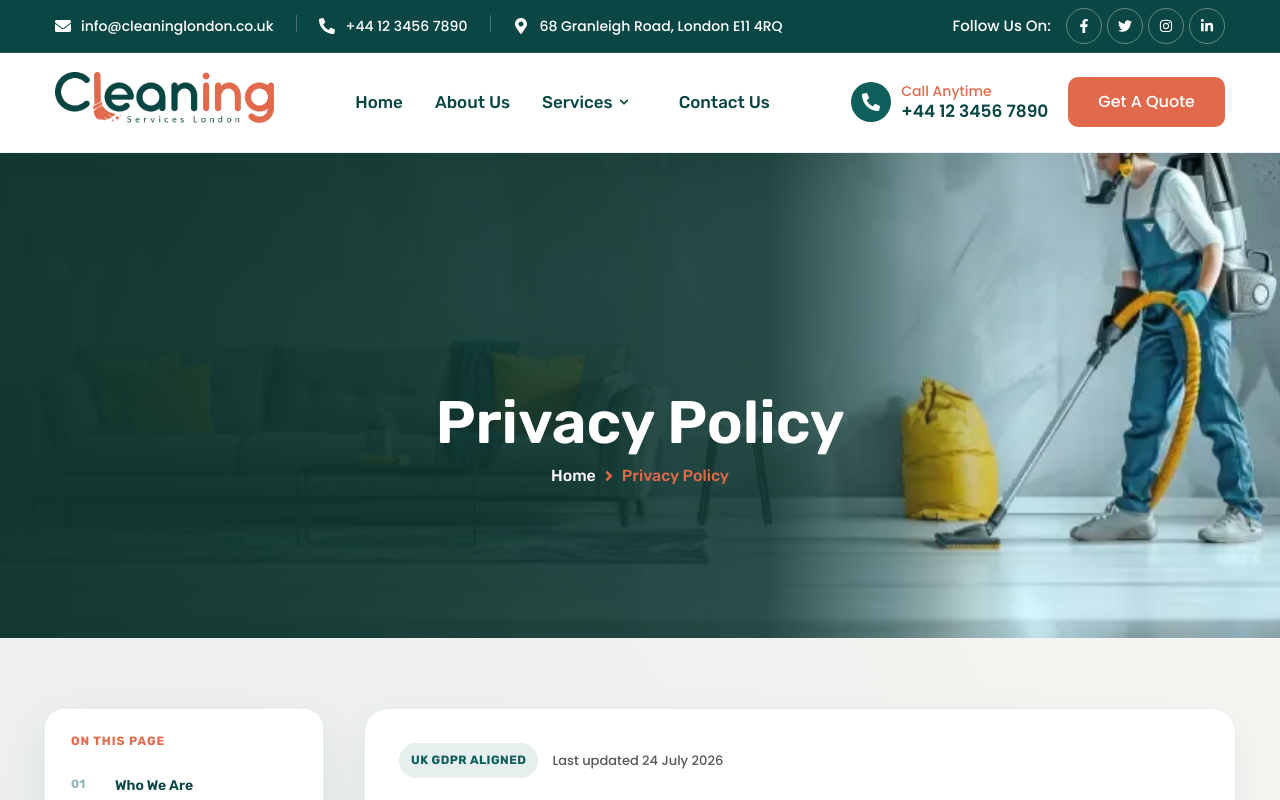
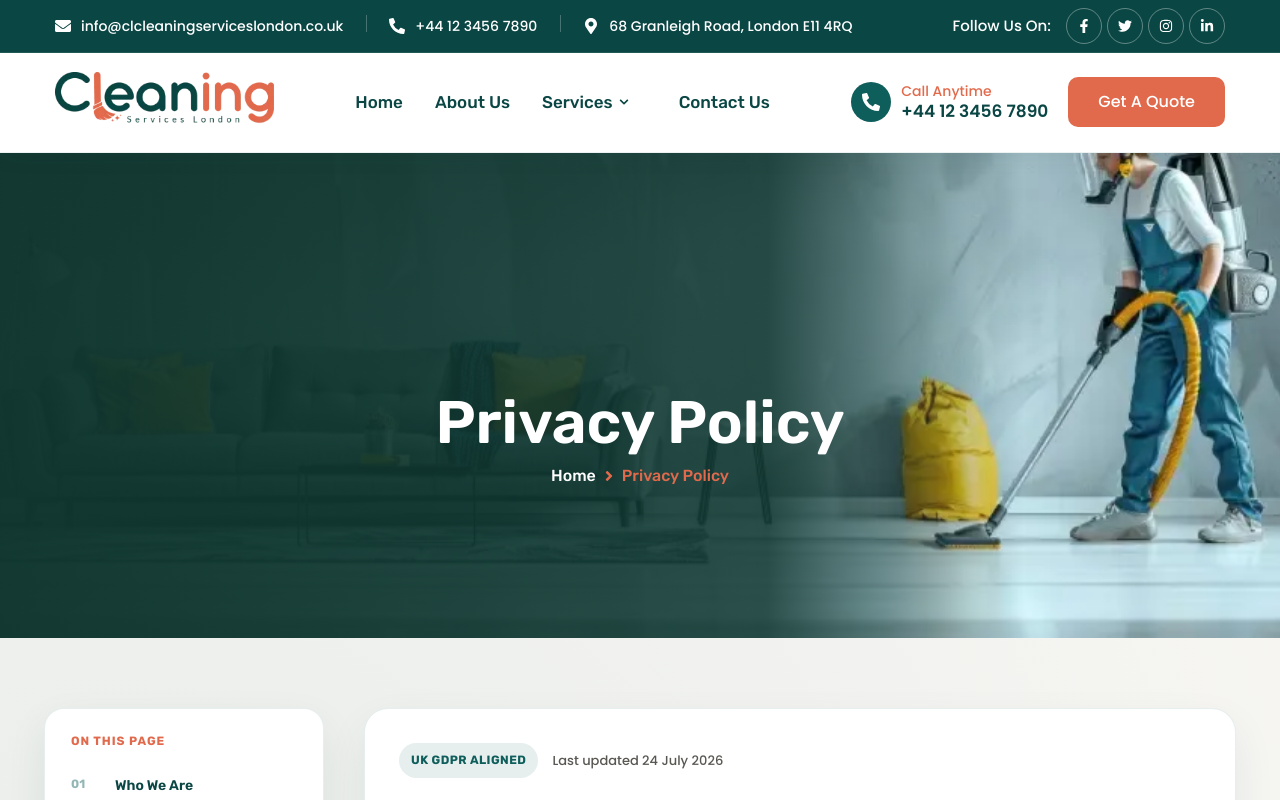
Before and after one commit to hardeepkaur-gif/cleaning, a Next.js app: page /privacy-policy in a window 1280 px wide. Shown: the top 800 px of the page. Built offline with nearby package versions, Linux system fonts and the light colour scheme.

Commit message:
info email change

```diff
--- a/index.html
+++ b/index.html
@@ -22,7 +22,7 @@
           <ul class="main-menu__contact-list">
             <li>
               <span class="icon"><i class="fas fa-envelope"></i></span>
-              <span class="text"><p><a href="mailto:info@cleanpro.com">info@cleanpro.com</a></p></span>
+              <span class="text"><p><a href="mailto:info@clcleaningserviceslondon.co.uk">info@clcleaningserviceslondon.co.uk</a></p></span>
             </li>
             <li>
               <span class="icon"><i class="fas fa-phone-alt"></i></span>
@@ -434,7 +434,7 @@
             </div>
             <ul class="cta-contact-list">
               <li><i class="fas fa-map-marker-alt"></i> 254, North City, Bulex Center, New York</li>
-              <li><i class="fas fa-envelope"></i> <a href="mailto:info@cleanpro.com">info@cleanpro.com</a></li>
+              <li><i class="fas fa-envelope"></i> <a href="mailto:info@clcleaningserviceslondon.co.uk">info@clcleaningserviceslondon.co.uk</a></li>
               <li><i class="fas fa-phone-alt"></i> <a href="tel:+15559990153">+1 555-9990-153</a></li>
             </ul>
             <div class="cta-features">
@@ -516,7 +516,7 @@
             <ul class="footer-widget__contact">
               <li><i class="fas fa-map-marker-alt"></i> 88 Brooklyn Street, New York</li>
               <li><i class="fas fa-phone-alt"></i> <a href="tel:+15559990153">+1 555-9990-153</a></li>
-              <li><i class="fas fa-envelope"></i> <a href="mailto:info@cleanpro.com">info@cleanpro.com</a></li>
+              <li><i class="fas fa-envelope"></i> <a href="mailto:info@clcleaningserviceslondon.co.uk">info@clcleaningserviceslondon.co.uk</a></li>
             </ul>
           </div>
         </div>
--- a/src/components/menu/menuData.ts
+++ b/src/components/menu/menuData.ts
@@ -1,3 +1,5 @@
+import { SITE_EMAIL } from "@/lib/site";
+
 export type NavItem = {
   label: string;
   href: string;
@@ -37,7 +39,7 @@ export const navServiceLinks =
   navItems.find((item) => item.label === "Services")?.children ?? [];
 
 export const contactInfo = {
-  email: "info@cleaninglondon.co.uk",
+  email: SITE_EMAIL,
   phone: "+44 12 3456 7890",
   phoneHref: "tel:+441234567890",
   address: "68 Granleigh Road, London E11 4RQ",
--- a/src/components/privacy/privacyPolicyData.ts
+++ b/src/components/privacy/privacyPolicyData.ts
@@ -1,3 +1,5 @@
+import { SITE_EMAIL } from "@/lib/site";
+
 export const privacyLastUpdated = "24 July 2026";
 
 export const privacyIntro =
@@ -127,7 +129,7 @@ export const privacySections: PrivacySection[] = [
     summary: "Questions & requests",
     paragraphs: [
       "If you have questions about this Privacy Policy or wish to exercise your data protection rights, please contact Cleaning Services London.",
-      "Email: info@cleaninglondon.co.uk · Phone: +44 12 3456 7890 · Address: 68 Granleigh Road, London E11 4RQ",
+      `Email: ${SITE_EMAIL} · Phone: +44 12 3456 7890 · Address: 68 Granleigh Road, London E11 4RQ`,
     ],
   },
 ];
--- a/src/lib/llmsTxt.ts
+++ b/src/lib/llmsTxt.ts
@@ -1,11 +1,11 @@
-import { SITE_URL } from "./site";
+import { SITE_EMAIL, SITE_URL } from "./site";
 
 export function getLlmsTxt(): string {
   return `# CL Cleaning Services London
 
 > Professional cleaning company in London offering domestic cleaning, carpet cleaning, end of tenancy cleaning, and gutter cleaning. DBS-checked, insured cleaners with fixed pricing across Greater London.
 
-CL Cleaning Services London is based at 68 Granleigh Road, London E11 4RQ. Phone: +44-12-3456-7890. Email: info@clcleaningserviceslondon.co.uk. Service area: Greater London including East, North, South and West London.
+CL Cleaning Services London is based at 68 Granleigh Road, London E11 4RQ. Phone: +44-12-3456-7890. Email: ${SITE_EMAIL}. Service area: Greater London including East, North, South and West London.
 
 ## Services
 
--- a/src/lib/organizationSchema.ts
+++ b/src/lib/organizationSchema.ts
@@ -2,6 +2,7 @@ import {
   LOGO_ID,
   LOGO_URL,
   ORGANIZATION_ID,
+  SITE_EMAIL,
   SITE_URL,
   WEBSITE_ID,
 } from "./site";
@@ -29,7 +30,7 @@ export const organizationSchema = {
       description:
         "CL Cleaning Services London is a professional cleaning company based in Leytonstone, East London, offering gutter cleaning, carpet cleaning, end of tenancy cleaning and domestic cleaning services across London.",
       telephone: "+44-12-3456-7890",
-      email: "info@clcleaningserviceslondon.co.uk",
+      email: SITE_EMAIL,
       priceRange: "££",
       currenciesAccepted: "GBP",
       paymentAccepted: "Cash, Credit Card, Debit Card, Bank Transfer",
--- a/src/lib/site.ts
+++ b/src/lib/site.ts
@@ -1,4 +1,5 @@
 export const SITE_URL = "https://clcleaningserviceslondon.co.uk";
+export const SITE_EMAIL = "info@clcleaningserviceslondon.co.uk";
 export const ORGANIZATION_ID = `${SITE_URL}/#organization`;
 export const WEBSITE_ID = `${SITE_URL}/#website`;
 export const LOGO_ID = `${SITE_URL}/#logo`;
```
